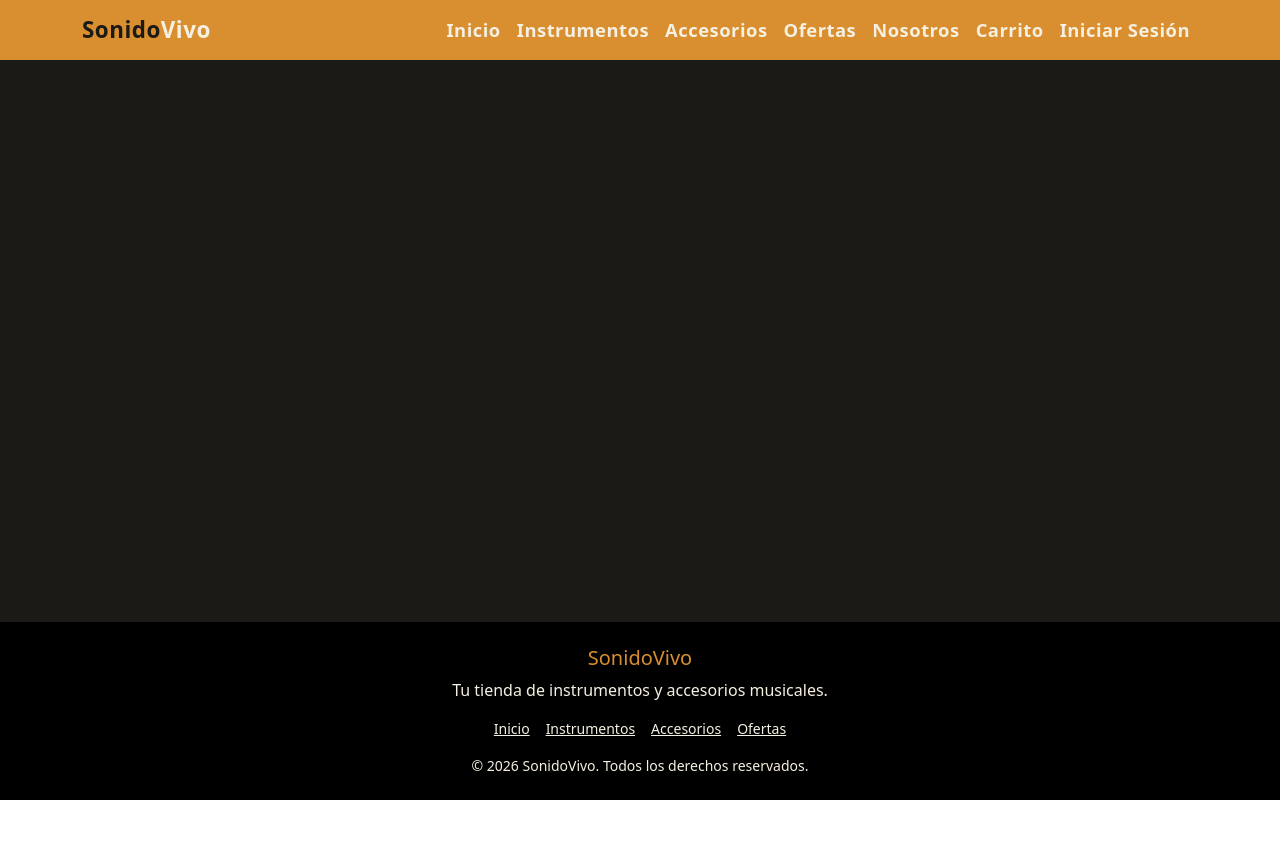
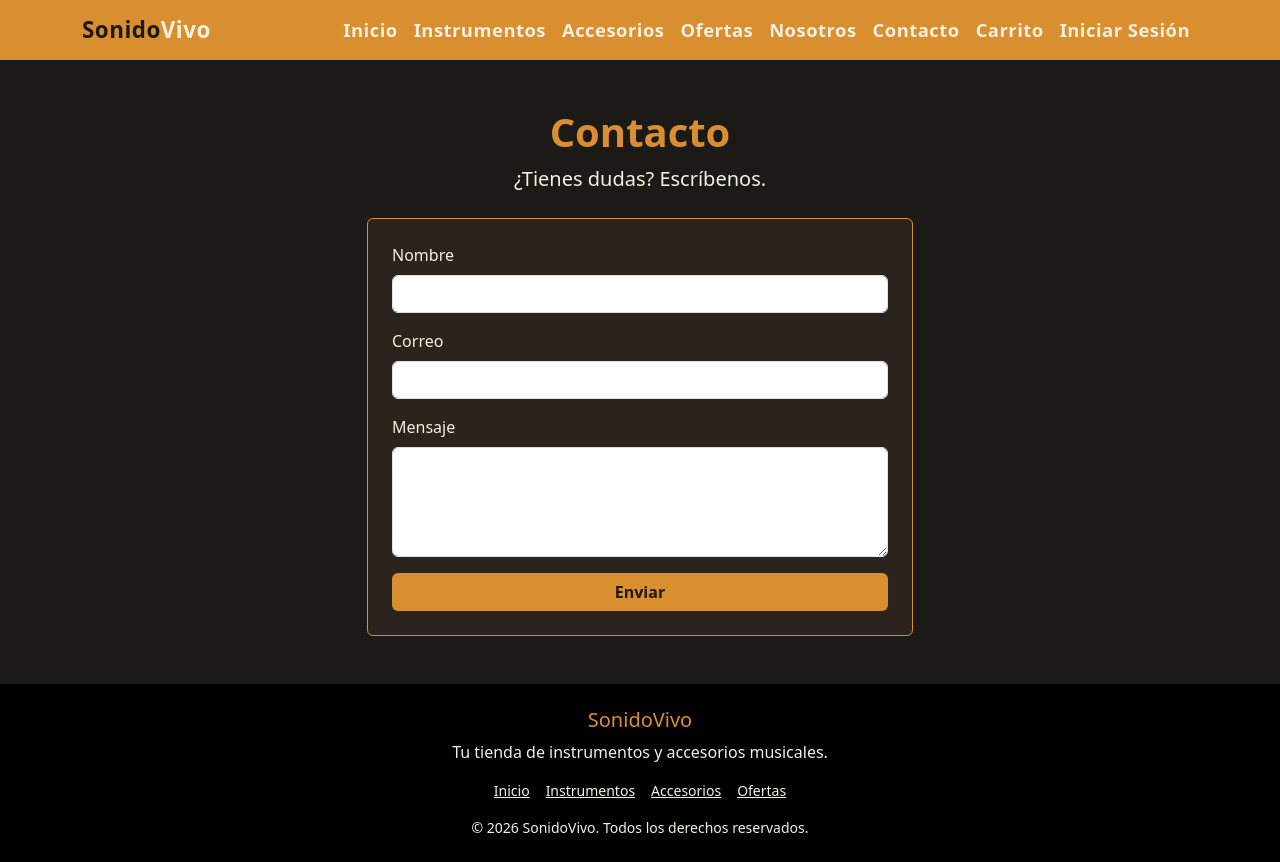
Before and after one commit to Reikan2119/React-SonidoVivo, a React (Vite) app: page /contacto in a window 1280 px wide. Before the commit the page ends 800 px from the top, so only its background shows below. Built offline with nearby package versions, Linux system fonts and the light colour scheme.

Commit message:
Agregar pagina Contacto con formulario y enlace

```diff
--- a/src/App.tsx
+++ b/src/App.tsx
@@ -4,6 +4,7 @@ import Intrumentos from "./componentes/paginas/paginaInstrumentos";
 import Accesorios from "./componentes/paginas/paginaAccesorios";
 import Ofertas from "./componentes/paginas/paginaOfertas";
 import Nosotros from "./componentes/paginas/paginaNosotros";
+import Contacto from "./componentes/paginas/paginaContacto";
 import Navbar from "./componentes/organismos/Navbar";
 import Footer from "./componentes/organismos/Footer";
 
@@ -40,6 +41,11 @@ function App() {
           element={<Nosotros/>}
           />
 
+          <Route
+          path="/contacto"
+          element={<Contacto/>}
+          />
+
         </Routes>
       </main>
 
--- a/src/componentes/organismos/Navbar.tsx
+++ b/src/componentes/organismos/Navbar.tsx
@@ -40,6 +40,10 @@ function Navbar(){
                             Nosotros
                         </Link>
 
+                        <Link className="nav-link" style={linkStyle} to="/contacto">
+                            Contacto
+                        </Link>
+
                         <Link className="nav-link" style={linkStyle} to="carrito">
                             Carrito
                         </Link>
--- /dev/null
+++ b/src/componentes/paginas/paginaContacto.tsx
@@ -0,0 +1,51 @@
+import { useState } from "react";
+
+function Contacto() {
+  const [enviado, setEnviado] = useState(false);
+
+  const handleSubmit = (e: React.FormEvent) => {
+    e.preventDefault();
+    setEnviado(true);
+  };
+
+  return (
+    <div style={{ backgroundColor: "#1c1a17", color: "#f5f0e1" }}>
+      <section className="py-5">
+        <div className="container">
+          <h1 className="text-center fw-bold" style={{ color: "#d98e2f" }}>Contacto</h1>
+          <p className="text-center lead" style={{ color: "#f5f0e1" }}>
+            ¿Tienes dudas? Escríbenos.
+          </p>
+          <div className="row justify-content-center mt-4">
+            <div className="col-12 col-md-8 col-lg-6">
+              <form onSubmit={handleSubmit} className="card p-4" style={{ backgroundColor: "#2a241c", border: "1px solid #d98e2f", color: "#f5f0e1" }}>
+                <div className="mb-3">
+                  <label className="form-label">Nombre</label>
+                  <input type="text" className="form-control" required />
+                </div>
+                <div className="mb-3">
+                  <label className="form-label">Correo</label>
+                  <input type="email" className="form-control" required />
+                </div>
+                <div className="mb-3">
+                  <label className="form-label">Mensaje</label>
+                  <textarea className="form-control" rows={4} required />
+                </div>
+                <button type="submit" className="btn fw-bold" style={{ backgroundColor: "#d98e2f", color: "#1c1a17" }}>
+                  Enviar
+                </button>
+                {enviado && (
+                  <p className="mt-3 mb-0" style={{ color: "#d98e2f" }}>
+                    Mensaje enviado correctamente.
+                  </p>
+                )}
+              </form>
+            </div>
+          </div>
+        </div>
+      </section>
+    </div>
+  );
+}
+
+export default Contacto;
```
